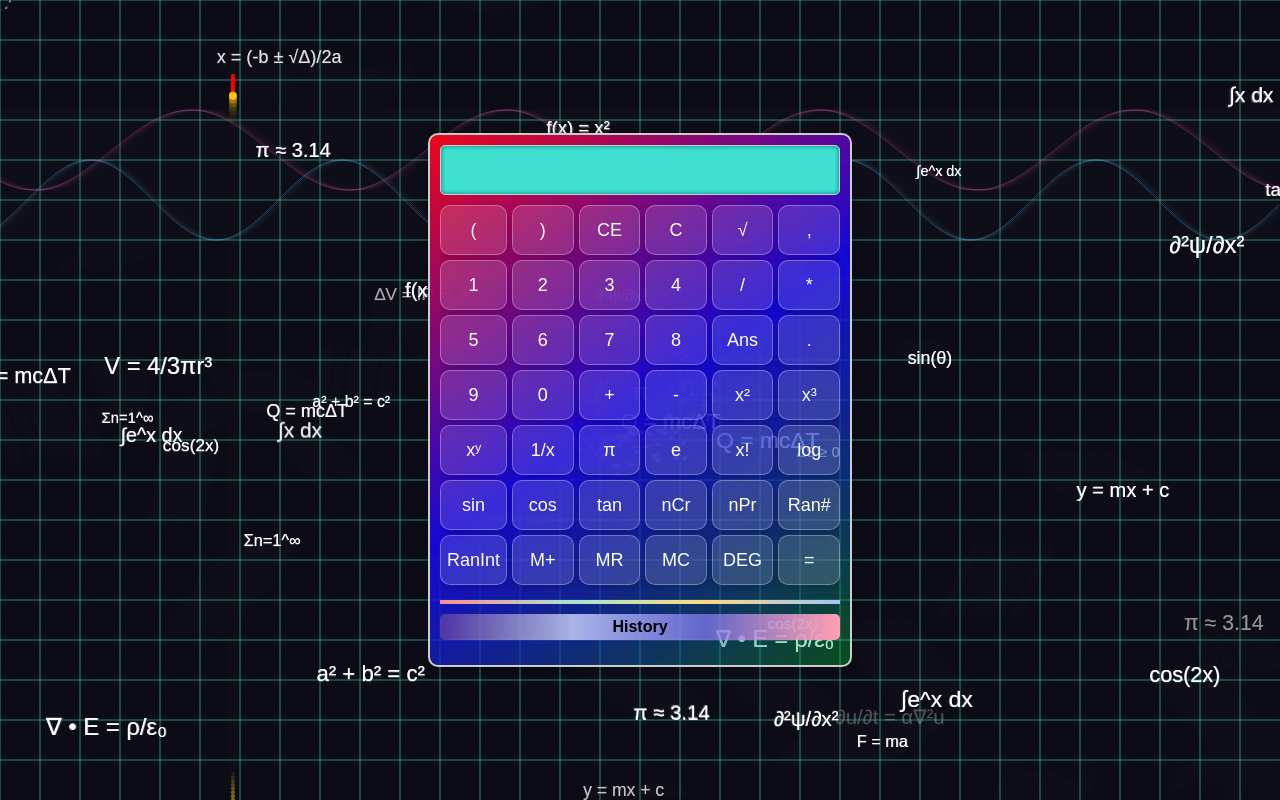
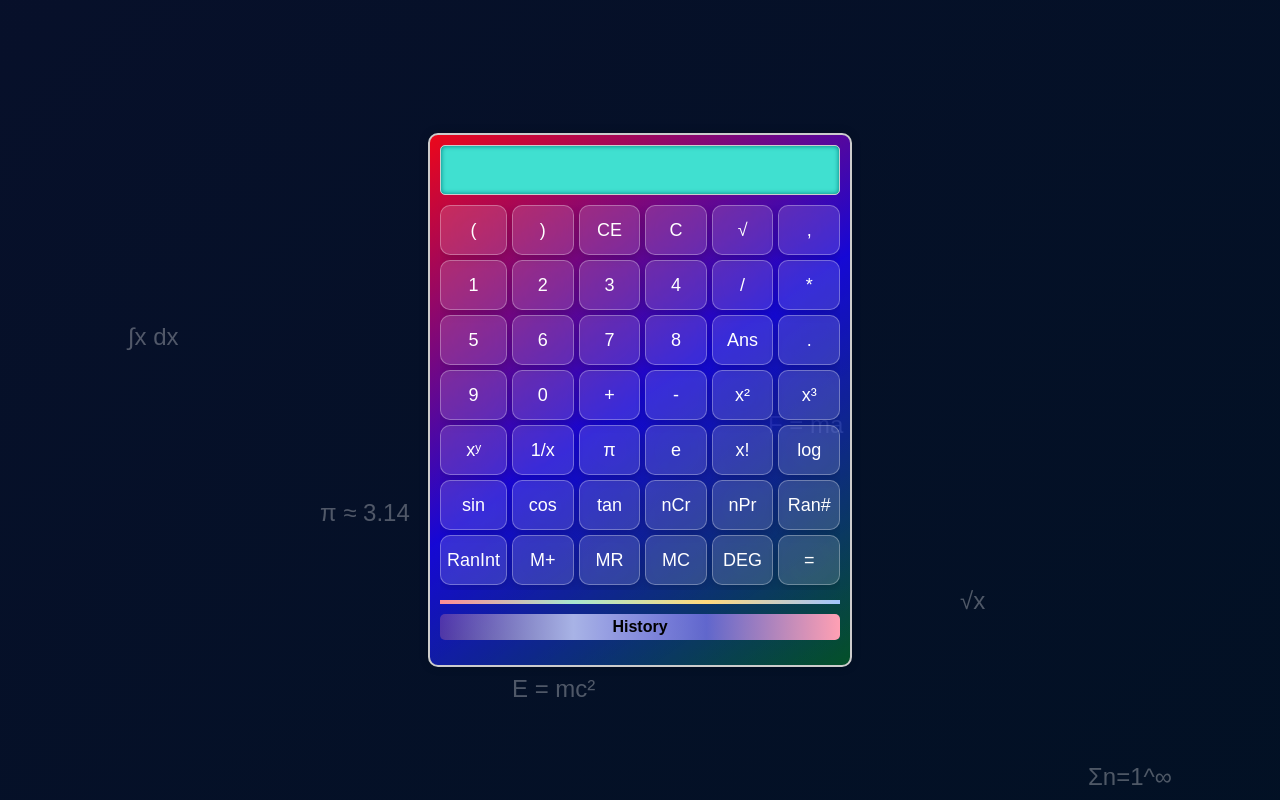
Before and after one commit to T-actician/flask-calculator, a Flask app: page / in a window 1280 px wide. Run offline with Flask 3, Linux system fonts and the light colour scheme; some libraries are stand-ins or nearby versions.

Commit message:
First commit with mobile-optimized calculator

```diff
--- a/static/math-bg.js
+++ b/static/math-bg.js
@@ -3,6 +3,9 @@ let angleOffset = 0;
 let waveOffset = 0;
 let floatingEquations = [];
 let rockets = [];
+
+let isMobile = /Mobi|Android/i.test(navigator.userAgent);
+let lastActive = Date.now();
 
 function setup() {
     let canvas = createCanvas(windowWidth, windowHeight);
@@ -10,28 +13,11 @@ function setup() {
     canvas.style('z-index', '-1');
     canvas.style('position', 'fixed');
 
-    const eqTexts = [
-        "E = mc²", "∫x dx", "sin(θ)", "f(x) = x²", "π ≈ 3.14",
-        "cos(2x)", "x = (-b ± √Δ)/2a", "Σn=1^∞", "∂²ψ/∂x²",
-        "lim x→0", "∆V = IR", "θ = ωt", "y = mx + c",
-        "V = 4/3πr³", "A = πr²", "F = ma", "tan(x)",
-        "∫e^x dx", "a² + b² = c²", "∇ • E = ρ/ε₀",
-        "λ = h/p", "∂u/∂t = α∇²u", "ΔS ≥ 0", "Q = mcΔT"
-    ];
-
-    for (let i = 0; i < 40; i++) {
-        floatingEquations.push({
-            x: random(width),
-            y: random(height),
-            speedX: random(-0.3, 0.3),
-            speedY: random(-0.2, 0.2),
-            text: random(eqTexts),
-            size: random(14, 24),
-            alpha: 255,
-            ttl: random(300, 800)
-        });
-    }
-
+    if (isMobile) {
+        frameRate(30);
+        reduceGraphicsForMobile();
+    } else {
+        for (let i = 0; i < 40; i++) spawnNewEquation();
         for (let i = 0; i < 100; i++) {
             particles.push({
                 angle: random(TWO_PI),
@@ -40,19 +26,37 @@ function setup() {
             });
         }
     }
+}
 
 function draw() {
+    if (isMobile && Date.now() - lastActive > 20000) return; // ⏸️ pause on idle (20s)
+
     background(15, 15, 25, 100);
 
     drawGrid();
     drawFloatingEquations();
     drawWaves();
     drawOrbitingParticles();
-    drawMouseSparkles();
+
+    if (!isMobile) drawMouseSparkles();
     drawRockets();
 
     if (frameCount % 200 === 0) {
         launchRocket();
+    }
+}
+
+function reduceGraphicsForMobile() {
+    floatingEquations = [];
+    rockets = [];
+
+    for (let i = 0; i < 20; i++) spawnNewEquation();
+    for (let i = 0; i < 40; i++) {
+        particles.push({
+            angle: random(TWO_PI),
+            radius: random(20, 60),
+            speed: random(0.01, 0.025)
+        });
     }
 }
 
@@ -94,6 +98,7 @@ function spawnNewEquation() {
         "∫e^x dx", "a² + b² = c²", "∇ • E = ρ/ε₀",
         "λ = h/p", "∂u/∂t = α∇²u", "ΔS ≥ 0", "Q = mcΔT"
     ];
+
     floatingEquations.push({
         x: random(width),
         y: random(height),
@@ -175,21 +180,18 @@ function drawRockets() {
         r.y += r.speedY;
         r.trail.push({ x: r.x, y: r.y + 20 });
 
-        // Rocket body
         stroke(255, 0, 0);
-        strokeWeight(4); // ← rocket thickness
-        line(r.x, r.y, r.x, r.y + 20); // ← rocket length
+        strokeWeight(4);
+        line(r.x, r.y, r.x, r.y + 20);
 
-        // Rocket fire
         noStroke();
         fill(255, 200, 0);
-        ellipse(r.x, r.y + 20, 8, 8); // ← fire size
+        ellipse(r.x, r.y + 20, 8, 8);
 
-        // Rocket trail
         for (let t = 0; t < r.trail.length; t++) {
             let pt = r.trail[t];
             fill(255, 200, 0, 150 - t * 10);
-            ellipse(pt.x, pt.y, 4); // ← trail puff size
+            point(pt.x, pt.y); // 🔁 Lighter than ellipse()
         }
 
         if (r.y < -20) rockets.splice(i, 1);
@@ -199,3 +201,7 @@ function drawRockets() {
 function windowResized() {
     resizeCanvas(windowWidth, windowHeight);
 }
+
+document.addEventListener("touchstart", () => {
+    lastActive = Date.now(); // 🔄 wake up after idle
+});
--- a/static/script.js
+++ b/static/script.js
@@ -36,6 +36,7 @@ document.addEventListener("keydown", (event) => {
         usedAns = false;
     } else if (key === "a") {
         smartClearIfNeeded();
+        insertImpliedMultiply();
         expression += last_result;
         display.value += "Ans";
         usedAns = true;
@@ -105,6 +106,12 @@ function insertImpliedMultiply() {
 function handleInput(val) {
     if (val === "=") {
         calculate();
+    } else if (val === "Ans") {
+        smartClearIfNeeded();
+        insertImpliedMultiply();
+        expression += last_result;
+        display.value += "Ans";
+        usedAns = true;
     } else if (val === "C") {
         expression = "";
         display.value = "";
--- a/static/style.css
+++ b/static/style.css
@@ -7,17 +7,48 @@ body {
     justify-content: center;
     align-items: center;
     min-height: 100vh;
-    background: transparent; /* ✅ Show canvas animation */
+    background: linear-gradient(135deg, #0f0f33, #001122);
+    background-size: 300% 300%;
+    animation: bgShift 18s ease infinite;
     overflow: hidden;
     position: relative;
 }
 
-/* ✅ Make canvas stay behind everything */
-canvas {
-    position: fixed !important;
+/* === Animated Background === */
+@keyframes bgShift {
+    0% { background-position: 0% 50%; }
+    50% { background-position: 100% 50%; }
+    100% { background-position: 0% 50%; }
+}
+
+.background-effects {
+    position: fixed;
     top: 0;
     left: 0;
+    width: 100%;
+    height: 100%;
+    pointer-events: none;
     z-index: -1;
+}
+
+.floating-math {
+    position: absolute;
+    font-size: 24px;
+    color: rgba(255, 255, 255, 0.3);
+    animation: floatUp 20s linear infinite;
+    white-space: nowrap;
+}
+
+.floating-math:nth-child(1) { top: 80%; left: 10%; animation-delay: 0s; }
+.floating-math:nth-child(2) { top: 90%; left: 25%; animation-delay: 2s; }
+.floating-math:nth-child(3) { top: 100%; left: 40%; animation-delay: 4s; }
+.floating-math:nth-child(4) { top: 85%; left: 60%; animation-delay: 1s; }
+.floating-math:nth-child(5) { top: 95%; left: 75%; animation-delay: 3s; }
+.floating-math:nth-child(6) { top: 105%; left: 85%; animation-delay: 5s; }
+
+@keyframes floatUp {
+    0% { transform: translateY(0); }
+    100% { transform: translateY(-120vh); }
 }
 
 /* === Calculator Layout === */
@@ -121,12 +152,6 @@ button:active {
     padding: 5px;
 }
 
-/* === Special Button (DEG/ANS) === */
-#angle-toggle {
-    background-color: #bdb2ff;
-    font-weight: bold;
-}
-
 /* === Mobile Responsiveness === */
 @media (max-width: 480px) {
     html, body {
@@ -143,7 +168,7 @@ button:active {
     }
 
     .calculator {
-        transform: scale(0.85); /* ✅ Shrinks the entire calculator */
+        transform: scale(0.85);
         transform-origin: top center;
         height: auto;
         max-height: none;
@@ -155,7 +180,7 @@ button:active {
     }
 
     .buttons {
-        grid-template-columns: repeat(6, 1fr); /* ✅ Preserve 6-column layout */
+        grid-template-columns: repeat(6, 1fr);
         grid-gap: 5px;
         overflow: hidden;
         flex-grow: 0;
--- a/templates/index.html
+++ b/templates/index.html
@@ -1,15 +1,23 @@
 <!DOCTYPE html>
 <html lang="en">
 <head>
-    <meta charset="UTF-8">
-    <meta name="viewport" content="width=device-width, initial-scale=1.0, maximum-scale=1.0, user-scalable=no">
+  <meta charset="UTF-8" />
+  <meta name="viewport" content="width=device-width, initial-scale=1.0, maximum-scale=1.0, user-scalable=no" />
   <title>Candy Calculator</title>
-    <link rel="stylesheet" href="/static/style.css">
-    <script src="https://cdnjs.cloudflare.com/ajax/libs/p5.js/1.6.0/p5.min.js"></script>
+  <link rel="stylesheet" href="/static/style.css" />
 </head>
 <body>
+  <div class="background-effects">
+    <div class="floating-math">∫x dx</div>
+    <div class="floating-math">π ≈ 3.14</div>
+    <div class="floating-math">E = mc²</div>
+    <div class="floating-math">F = ma</div>
+    <div class="floating-math">√x</div>
+    <div class="floating-math">Σn=1^∞</div>
+  </div>
+
   <div class="calculator">
-        <input type="text" id="display" readonly>
+    <input type="text" id="display" readonly />
     <div class="buttons">
       <button>(</button><button>)</button><button>CE</button><button>C</button>
       <button>√</button><button>,</button><button>1</button><button>2</button>
@@ -20,7 +28,7 @@
       <button>π</button><button>e</button><button>x!</button>
       <button>log</button><button>sin</button><button>cos</button><button>tan</button>
       <button>nCr</button><button>nPr</button><button>Ran#</button>
-            <button>RanInt</button><button>M+</button><button>MR</button><button>MC</button><button>DEG</button>
+      <button>RanInt</button><button>M+</button><button>MR</button><button>MC</button><button id="angle-toggle">DEG</button>
       <button>=</button>
     </div>
     <div class="history-container">
@@ -30,6 +38,5 @@
   </div>
 
   <script src="/static/script.js"></script>
-    <script src="/static/math-bg.js"></script>
 </body>
 </html>
```
Lines whose indentation alone changed are shown as unchanged.
